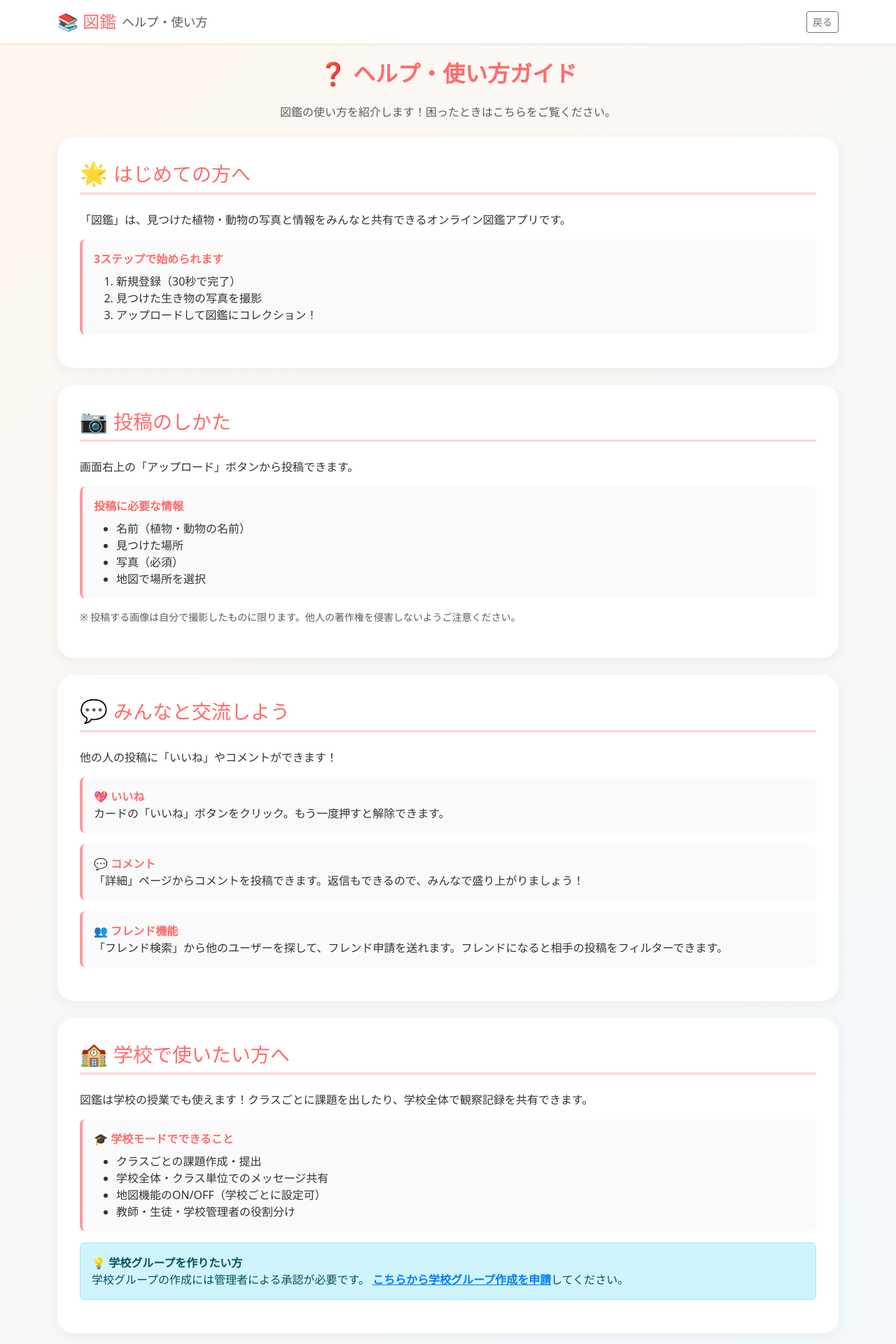
After one commit to yuto113/PictorialBookApp, a Flask app: page /help in a window 1280 px wide. The commit adds this page. Shown: the top 1920 px of the page at 70% size. Run offline with Flask 3, Linux system fonts and the light colour scheme; parts of the project's set-up code (start-up, migrations or seed data) failed here and were passed over.

Commit message:
feat: help page with school application link

```diff
--- a/flask_app.py
+++ b/flask_app.py
@@ -1764,6 +1764,10 @@ def account():
 
     return render_template('account.html', user=user)
 
+@app.route('/help')
+def help_page():
+    return render_template('help.html')
+
 @app.route('/')
 def index():
     if session.get('user_id'):
--- /dev/null
+++ b/templates/help.html
@@ -0,0 +1,162 @@
+<!DOCTYPE html>
+<html lang="ja">
+<head>
+    <meta charset="UTF-8">
+    <meta name="viewport" content="width=device-width, initial-scale=1">
+    <title>ヘルプ・使い方</title>
+    <link href="https://cdn.jsdelivr.net/npm/bootstrap@5.3.0/dist/css/bootstrap.min.css" rel="stylesheet">
+    <style>
+        body { background: linear-gradient(135deg, #fff7f0 0%, #f0f9ff 100%); color: #333; min-height: 100vh; }
+        .brand-color { color: #ff6b6b; }
+        .footer { color: #666; padding: 1rem 0; }
+        .help-section {
+            background: white;
+            border-radius: 1.5rem;
+            padding: 2rem;
+            margin-bottom: 1.5rem;
+            box-shadow: 0 5px 20px rgba(0,0,0,0.05);
+        }
+        .help-section h3 {
+            color: #ff6b6b;
+            border-bottom: 3px solid #ffd4d4;
+            padding-bottom: 0.5rem;
+            margin-bottom: 1.5rem;
+        }
+        .help-icon {
+            font-size: 2rem;
+            margin-right: 0.5rem;
+        }
+        .step-box {
+            background: #fafafa;
+            border-left: 4px solid #ff9a9e;
+            padding: 1rem;
+            margin: 1rem 0;
+            border-radius: 0.5rem;
+        }
+        .step-box strong { color: #ff6b6b; }
+        .apply-link {
+            color: #007bff;
+            text-decoration: underline;
+            font-weight: bold;
+        }
+        .apply-link:hover {
+            color: #0056b3;
+        }
+    </style>
+</head>
+<body>
+    <nav class="navbar navbar-expand-lg navbar-light bg-white shadow-sm">
+        <div class="container">
+            <a class="navbar-brand d-flex align-items-center" href="/">
+                <span class="fs-4 brand-color">📚 図鑑</span>
+                <small class="text-muted ms-2">ヘルプ・使い方</small>
+            </a>
+            <a class="btn btn-sm btn-outline-secondary" href="/user">戻る</a>
+        </div>
+    </nav>
+
+    <div class="container py-4">
+        <h2 class="brand-color text-center fw-bold mb-4">❓ ヘルプ・使い方ガイド</h2>
+        <p class="text-center text-muted mb-4">図鑑の使い方を紹介します！困ったときはこちらをご覧ください。</p>
+
+        <!-- はじめに -->
+        <div class="help-section">
+            <h3><span class="help-icon">🌟</span>はじめての方へ</h3>
+            <p>「図鑑」は、見つけた植物・動物の写真と情報をみんなと共有できるオンライン図鑑アプリです。</p>
+            <div class="step-box">
+                <strong>3ステップで始められます</strong>
+                <ol class="mb-0 mt-2">
+                    <li>新規登録（30秒で完了）</li>
+                    <li>見つけた生き物の写真を撮影</li>
+                    <li>アップロードして図鑑にコレクション！</li>
+                </ol>
+            </div>
+        </div>
+
+        <!-- 基本の使い方 -->
+        <div class="help-section">
+            <h3><span class="help-icon">📷</span>投稿のしかた</h3>
+            <p>画面右上の「アップロード」ボタンから投稿できます。</p>
+            <div class="step-box">
+                <strong>投稿に必要な情報</strong>
+                <ul class="mb-0 mt-2">
+                    <li>名前（植物・動物の名前）</li>
+                    <li>見つけた場所</li>
+                    <li>写真（必須）</li>
+                    <li>地図で場所を選択</li>
+                </ul>
+            </div>
+            <p class="mt-3 text-muted small">※ 投稿する画像は自分で撮影したものに限ります。他人の著作権を侵害しないようご注意ください。</p>
+        </div>
+
+        <!-- いいね・コメント -->
+        <div class="help-section">
+            <h3><span class="help-icon">💬</span>みんなと交流しよう</h3>
+            <p>他の人の投稿に「いいね」やコメントができます！</p>
+            <div class="step-box">
+                <strong>💖 いいね</strong>
+                <p class="mb-0">カードの「いいね」ボタンをクリック。もう一度押すと解除できます。</p>
+            </div>
+            <div class="step-box">
+                <strong>💬 コメント</strong>
+                <p class="mb-0">「詳細」ページからコメントを投稿できます。返信もできるので、みんなで盛り上がりましょう！</p>
+            </div>
+            <div class="step-box">
+                <strong>👥 フレンド機能</strong>
+                <p class="mb-0">「フレンド検索」から他のユーザーを探して、フレンド申請を送れます。フレンドになると相手の投稿をフィルターできます。</p>
+            </div>
+        </div>
+
+        <!-- 学校モード -->
+        <div class="help-section">
+            <h3><span class="help-icon">🏫</span>学校で使いたい方へ</h3>
+            <p>図鑑は学校の授業でも使えます！クラスごとに課題を出したり、学校全体で観察記録を共有できます。</p>
+            <div class="step-box">
+                <strong>🎓 学校モードでできること</strong>
+                <ul class="mb-0 mt-2">
+                    <li>クラスごとの課題作成・提出</li>
+                    <li>学校全体・クラス単位でのメッセージ共有</li>
+                    <li>地図機能のON/OFF（学校ごとに設定可）</li>
+                    <li>教師・生徒・学校管理者の役割分け</li>
+                </ul>
+            </div>
+            <div class="alert alert-info mt-3">
+                <strong>💡 学校グループを作りたい方</strong><br>
+                学校グループの作成には管理者による承認が必要です。
+                <a href="/feedback" class="apply-link">こちらから学校グループ作成を申請</a>してください。
+            </div>
+        </div>
+
+        <!-- トラブル -->
+        <div class="help-section">
+            <h3><span class="help-icon">🛠️</span>困ったときは</h3>
+            <div class="step-box">
+                <strong>パスワードを忘れた</strong>
+                <p class="mb-0">管理者にお問い合わせください。フィードバック機能からご連絡ください。</p>
+            </div>
+            <div class="step-box">
+                <strong>不適切な投稿を見つけた</strong>
+                <p class="mb-0">フィードバック機能からご報告ください。管理者が確認します。</p>
+            </div>
+            <div class="step-box">
+                <strong>その他のご質問</strong>
+                <p class="mb-0"><a href="/feedback" class="apply-link">フィードバックページ</a>からお問い合わせください。</p>
+            </div>
+        </div>
+
+        <!-- レビュー -->
+        <div class="help-section">
+            <h3><span class="help-icon">⭐</span>レビューについて</h3>
+            <p>使ってみた感想を「レビュー」から投稿できます！承認されると、トップページに表示されます。</p>
+        </div>
+
+    </div>
+
+    <footer class="footer text-center">
+        <div class="container">
+            <small>© {{ now().year }} 図鑑 — {{ verj }}</small>
+        </div>
+    </footer>
+    <script src="https://cdn.jsdelivr.net/npm/bootstrap@5.3.0/dist/js/bootstrap.bundle.min.js"></script>
+</body>
+</html>
--- a/templates/landing.html
+++ b/templates/landing.html
@@ -288,6 +288,7 @@
                 <small class="text-muted ms-2 d-none d-md-inline">オンライン図鑑</small>
             </a>
             <div class="d-flex gap-2">
+                <a class="btn btn-outline-info" href="/help">❓ ヘルプ</a>
                 <a class="btn btn-outline-danger" href="/login">ログイン</a>
                 <a class="btn btn-danger" href="/signup">新規登録</a>
             </div>
--- a/templates/user.html
+++ b/templates/user.html
@@ -110,7 +110,7 @@
                     <a class="btn btn-sm btn-outline-info" href="/friend_search">フレンド検索</a>
                     <a class="btn btn-sm btn-outline-info" href="/friends">フレンドリスト</a>
                     {% endif %}
-
+                    <a class="btn btn-sm btn-outline-info" href="/help">❓ ヘルプ</a>
                     <a class="btn btn-sm btn-outline-warning" href="/feedback">フィードバック</a>
                     <a class="btn btn-sm btn-outline-warning" href="/review">⭐ レビュー</a>
                     {%- if user.id == 2 %}
```
Also changed, not shown: check_users_page.py (+5 -4 lines).
